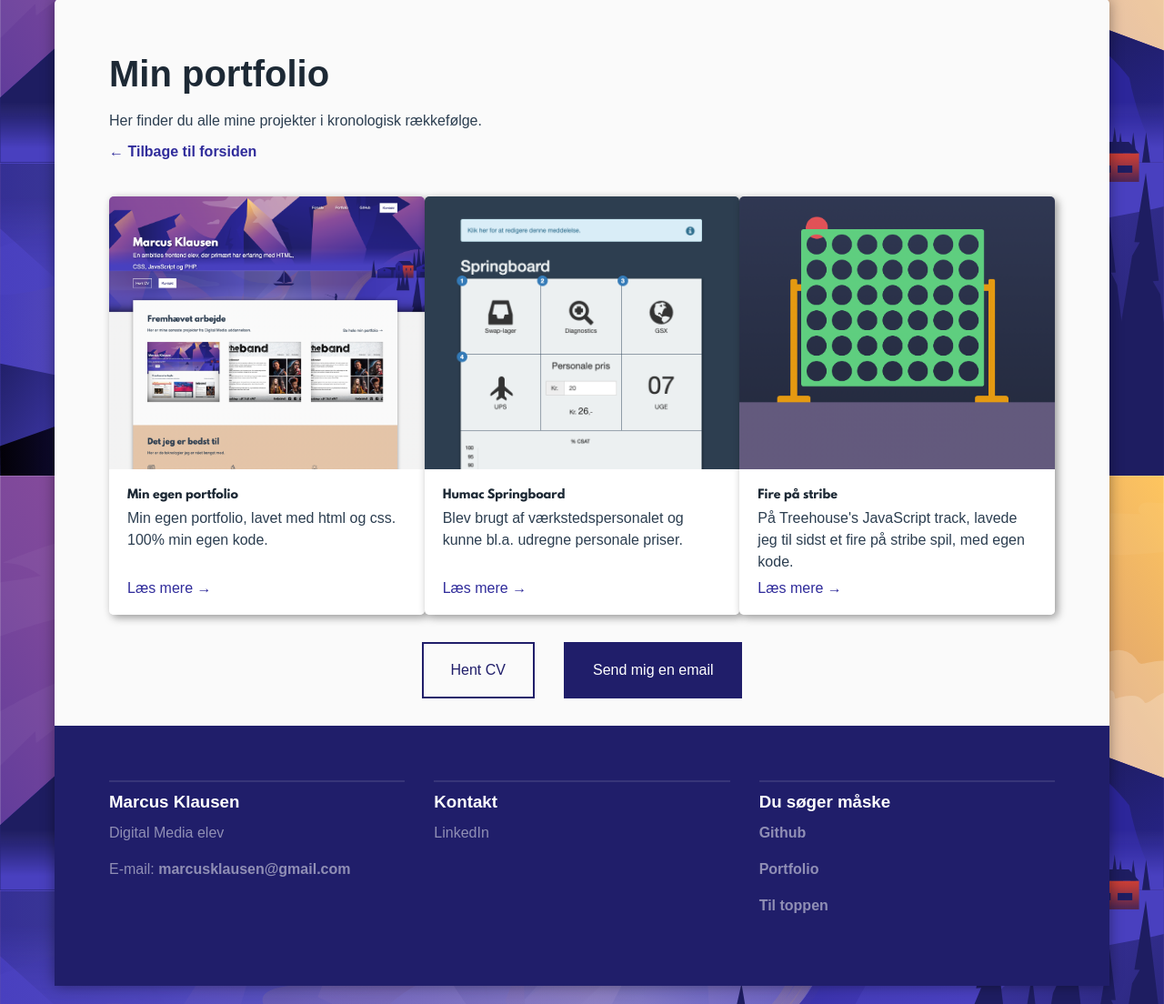
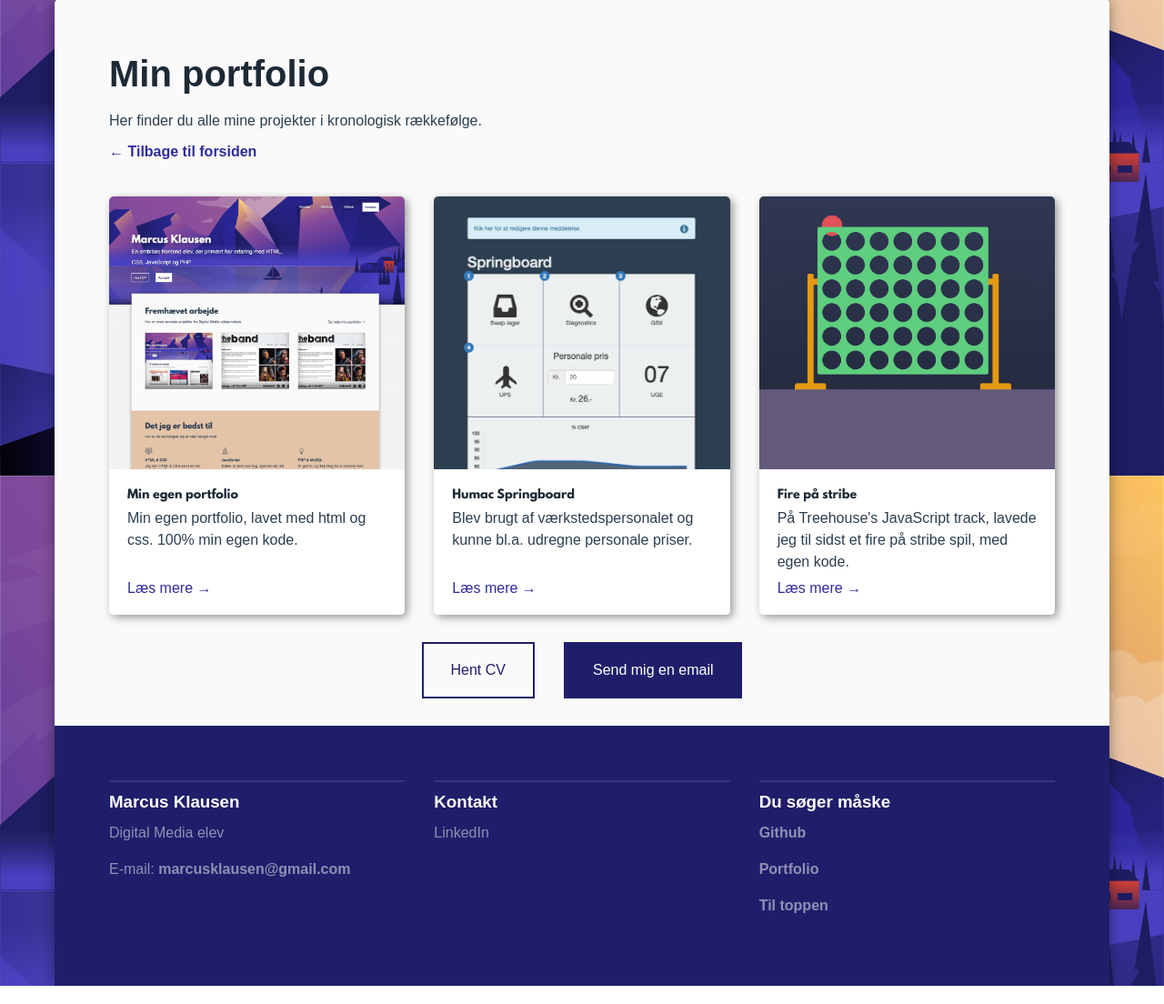
Before and after one commit to marcusklausen/my-portfolio, a PHP site: page /index.php?p=work in a window 1280 px wide. Shown: the part 277-1381 px from the top of the page at 91% size. Run offline with PHP 8.4, Linux system fonts and the light colour scheme; some web fonts are replaced.

Commit message:
added grid gutter to portfolio page

```diff
--- a/css/style.css
+++ b/css/style.css
@@ -227,8 +227,11 @@ nav ul a:last-child {
 
 .grid {
     display:grid;
-    grid-template-columns: repeat(3, 1fr)
-};
+    grid-template-columns: repeat(3, 1fr);
+    gap: 2em;
+    row-gap: 2em;
+    column-gap: 2em;
+}
 
 /* 4.0 Color Palette
 ============================= */
@@ -397,9 +400,6 @@ main a.card-link {
 
 main .work .featured {
     border-radius:5px;
-    gap: 2em;
-    row-gap: 2em;
-    column-gap: 2em;
 }
 main .card.work {
     border-radius:0;
@@ -659,7 +659,11 @@ footer section {
 
     .grid {
         grid-template-columns: repeat(1, 1fr);
-    };
+    }
+
+    main .card.work .img {
+        height:300px;
+    }
 
 
     header label {
--- a/work.php
+++ b/work.php
@@ -11,7 +11,7 @@
                 <p>Her finder du alle mine projekter i kronologisk rækkefølge.</p>
                 <p><a href="?p=home&no-header">&#8592; Tilbage til forsiden</a></p>
             </div>
-            <div class="flex wrap ma-center">
+            <div class="grid">
                 <a href="?p=case&title=" class="card-link">
                     <div class="card work">
                         <div class="img" style="background: url('img/thumbs/my-portfolio2.png');
```
